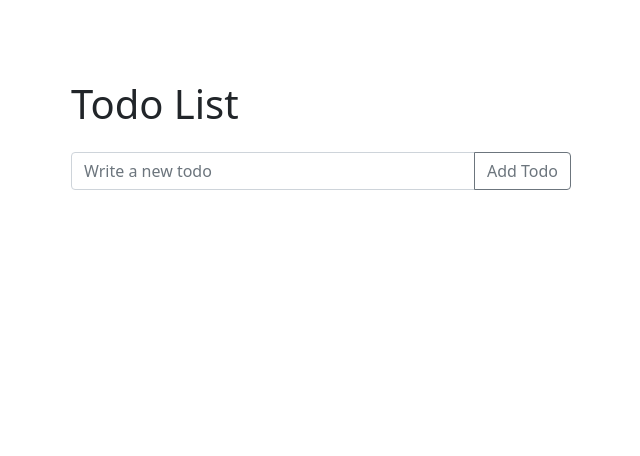
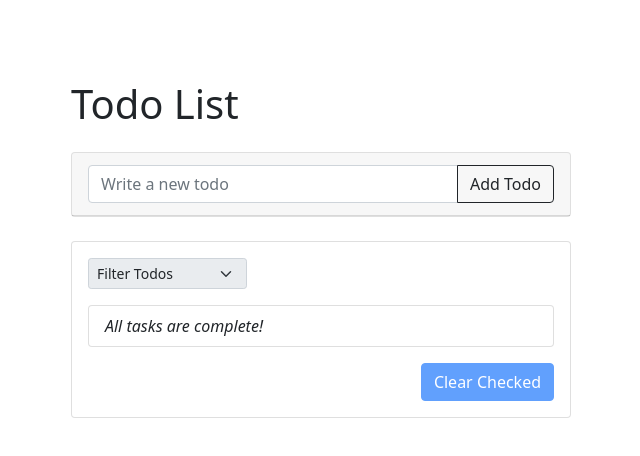
Before and after one commit to MichaelFarquhar/recoil-bootstrap-todo, a React (Create React App) app: page / in a window 1280 px wide. Shown: the top 456 px of the page, without its empty margins (319-959 px from the left). Built offline with nearby package versions, Linux system fonts and the light colour scheme.

Commit message:
Add main design for todo list

```diff
--- a/src/components/Todo.js
+++ b/src/components/Todo.js
@@ -1,21 +1,46 @@
-import { Col, Button, Stack, InputGroup, FormControl } from 'react-bootstrap';
+import { Col, Button, Stack, InputGroup, FormControl, Card } from 'react-bootstrap';
+import { useRecoilState } from 'recoil';
+import { todoListState } from '../state/todos';
+import { TodoFilter } from './TodoFilter';
+import TodoList from './TodoList';
 
 export const Todo = () => {
+    const [todoList, setTodoList] = useRecoilState(todoListState);
     return (
         <Stack gap={3}>
             <Col>
                 <h1>Todo List</h1>
             </Col>
-            <InputGroup className="mb-3">
+            <Card>
+                <Card.Header>
+                    <InputGroup className="mb-1 mt-1">
                         <FormControl
                             placeholder="Write a new todo"
                             aria-label="Write a new todo"
                             aria-describedby="add-todo"
                         />
-                <Button variant="outline-secondary" id="add-todo">
+                        <Button variant="outline-dark" id="add-todo">
                             Add Todo
                         </Button>
                     </InputGroup>
+                </Card.Header>
+            </Card>
+            <Card className="mt-2">
+                <Card.Body>
+                    <TodoFilter />
+                    <TodoList />
+                    <div className="d-flex justify-content-end">
+                        <Button
+                            className="mt-3"
+                            variant="primary"
+                            id="clear-checked"
+                            disabled={todoList.length == 0}
+                        >
+                            Clear Checked
+                        </Button>
+                    </div>
+                </Card.Body>
+            </Card>
         </Stack>
     );
 };
--- /dev/null
+++ b/src/components/TodoFilter.js
@@ -0,0 +1,20 @@
+import { FormSelect } from 'react-bootstrap';
+import { useRecoilValue } from 'recoil';
+import { todoListState } from '../state/todos';
+
+export const TodoFilter = () => {
+    const todoList = useRecoilValue(todoListState);
+    return (
+        <FormSelect
+            className="d-flex mb-3"
+            size={'sm'}
+            style={{ width: 'fit-content' }}
+            disabled={todoList.length == 0}
+        >
+            <option>Filter Todos</option>
+            <option value="1">Show All</option>
+            <option value="2">Show Checked</option>
+            <option value="3">Show Unchecked</option>
+        </FormSelect>
+    );
+};
--- /dev/null
+++ b/src/components/TodoList.js
@@ -0,0 +1,32 @@
+import { ListGroup } from 'react-bootstrap';
+import { useRecoilValue } from 'recoil';
+import { todoListState } from '../state/todos';
+
+const TodoList = () => {
+    const todoList = useRecoilValue(todoListState);
+    return (
+        <div>
+            <ListGroup>
+                {todoList.length == 0 ? (
+                    <ListGroup.Item>
+                        <span style={{ fontStyle: 'italic' }}>
+                            All tasks are complete!
+                        </span>
+                    </ListGroup.Item>
+                ) : (
+                    todoList.map((todo, index) => (
+                        <ListGroup.Item
+                            key={index}
+                            action
+                            onClick={() => console.log('cicked: ' + index)}
+                        >
+                            {todo.task}
+                        </ListGroup.Item>
+                    ))
+                )}
+            </ListGroup>
+        </div>
+    );
+};
+
+export default TodoList;
--- /dev/null
+++ b/src/state/todos.js
@@ -0,0 +1,13 @@
+import { atom } from 'recoil';
+
+/*
+Todo: {
+    task: string;
+    isCompleted: boolean;
+}
+*/
+
+export const todoListState = atom({
+    key: 'todoListState',
+    default: [],
+});
```
Lines whose indentation alone changed are shown as unchanged.
